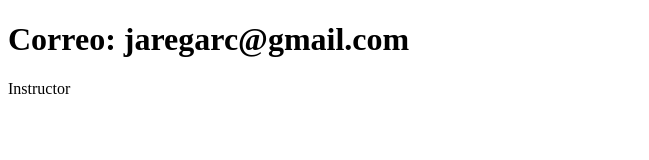
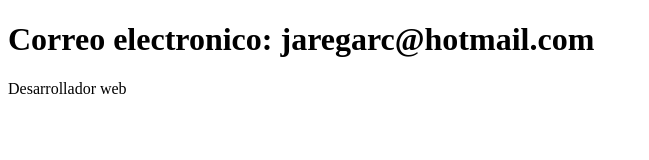
Before and after one commit to jaregarc-hm/sistema-de-registro, a plain HTML site: page contacto.html in a window 1280 px wide. Shown: the whole page, without its empty margins (0-649 px from the left). Drawn offline with Linux system fonts and the light colour scheme.

Commit message:
Actualiza contactos

```diff
--- a/contacto.html
+++ b/contacto.html
@@ -7,7 +7,7 @@
 </head>
 <body>
 
-    <h1>Correo: jaregarc@gmail.com</h1>
-        <p>Instructor</p>
+    <h1>Correo electronico: jaregarc@hotmail.com</h1>
+    <p>Desarrollador web</p>
 </body>
 </html>
```
